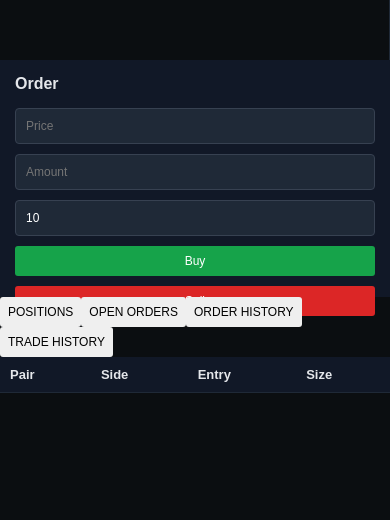
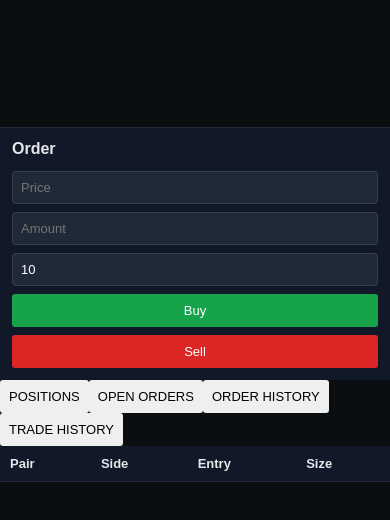
Before and after one commit to BlesUstetu/THELION-Futures, a React (Vite) app: page / in a window 390 px wide. Shown: the part 294-814 px from the top of the page. Built offline with nearby package versions, Linux system fonts and the light colour scheme.

Commit message:
Update styles.css

```diff
--- a/src/styles.css
+++ b/src/styles.css
@@ -1,7 +1,8 @@
-/* =========================
-THELION EXCHANGE TERMINAL
-Complete Trading UI Style
-========================= */
+/* =================================
+THELION EXCHANGE TERMINAL UI
+Full Trading Layout
+Desktop + Mobile Responsive
+================================= */
 
 *{
 margin:0;
@@ -17,9 +18,9 @@ height:100vh;
 overflow:hidden;
 }
 
-/* =========================
-APP LAYOUT
-========================= */
+/* =================================
+APP CONTAINER
+================================= */
 
 .app{
 display:flex;
@@ -28,26 +29,21 @@ height:100vh;
 width:100%;
 }
 
-/* =========================
-TOP TERMINAL
-Chart + Order Panel
-========================= */
+/* =================================
+TOP TERMINAL (Chart + Order)
+================================= */
 
 .top{
 
 display:grid;
-
 grid-template-columns:2fr 1fr;
-
 height:70vh;
-
-background:#0b0e11;
 
 }
 
-/* =========================
+/* =================================
 CHART
-========================= */
+================================= */
 
 .chart{
 
@@ -63,19 +59,18 @@ border-right:1px solid #1f2937;
 
 }
 
-/* tradingview container */
+/* TradingView container */
 
 #tradingview_chart{
 
 width:100%;
-
 height:100%;
 
 }
 
-/* =========================
+/* =================================
 ORDER PANEL
-========================= */
+================================= */
 
 .order{
 
@@ -84,7 +79,6 @@ background:#111827;
 padding:15px;
 
 display:flex;
-
 flex-direction:column;
 
 }
@@ -92,9 +86,7 @@ flex-direction:column;
 .order-panel{
 
 display:flex;
-
 flex-direction:column;
-
 gap:10px;
 
 }
@@ -102,7 +94,6 @@ gap:10px;
 .order-panel h3{
 
 font-size:16px;
-
 margin-bottom:5px;
 
 }
@@ -145,10 +136,11 @@ transition:0.2s;
 
 }
 
+/* BUY */
+
 .buy{
 
 background:#16a34a;
-
 color:white;
 
 }
@@ -159,10 +151,11 @@ background:#15803d;
 
 }
 
+/* SELL */
+
 .sell{
 
 background:#dc2626;
-
 color:white;
 
 }
@@ -173,37 +166,34 @@ background:#b91c1c;
 
 }
 
-/* =========================
+/* =================================
 BOTTOM TERMINAL
-========================= */
+================================= */
 
 .bottom-tabs{
+
+display:flex;
+flex-direction:column;
 
 height:30vh;
 
 background:#0b0e11;
 
-display:flex;
-
-flex-direction:column;
+border-top:1px solid #1f2937;
 
 }
 
-/* =========================
+/* =================================
 TAB BUTTONS
-========================= */
+================================= */
 
 .tab-buttons{
 
 display:flex;
 
-gap:10px;
+gap:8px;
 
 padding:8px;
-
-border-top:1px solid #1f2937;
-
-border-bottom:1px solid #1f2937;
 
 background:#0b0e11;
 
@@ -217,6 +207,8 @@ background:#1f2937;
 
 color:#d1d5db;
 
+font-size:12px;
+
 }
 
 .tab-buttons button:hover{
@@ -225,9 +217,9 @@ background:#374151;
 
 }
 
-/* =========================
-TABLES
-========================= */
+/* =================================
+TABLE
+================================= */
 
 .table-container{
 
@@ -271,14 +263,13 @@ border-bottom:1px solid #1f2937;
 
 }
 
-/* =========================
+/* =================================
 SCROLLBAR
-========================= */
+================================= */
 
 ::-webkit-scrollbar{
 
 width:6px;
-
 height:6px;
 
 }
@@ -286,24 +277,60 @@ height:6px;
 ::-webkit-scrollbar-thumb{
 
 background:#374151;
-
 border-radius:10px;
 
 }
 
-/* =========================
-MOBILE
-========================= */
+/* =================================
+TABLE EMPTY STATE
+================================= */
 
-@media(max-width:900px){
+tbody tr{
+
+height:40px;
+
+}
+
+/* =================================
+MOBILE RESPONSIVE
+Order Panel Pindah ke Bawah Chart
+================================= */
+
+@media (max-width:900px){
 
 .top{
 
-grid-template-columns:1fr;
+display:flex;
+flex-direction:column;
 
-grid-template-rows:60% 40%;
+height:auto;
 
 }
+
+/* chart */
+
+.chart{
+
+width:100%;
+height:55vh;
+
+border-right:none;
+
+border-bottom:1px solid #1f2937;
+
+}
+
+/* order panel */
+
+.order{
+
+width:100%;
+
+padding:12px;
+
+}
+
+/* bottom terminal */
 
 .bottom-tabs{
 
@@ -311,26 +338,51 @@ height:40vh;
 
 }
 
-}
-
-/* =========================
-SMALL MOBILE
-========================= */
-
-@media(max-width:600px){
+/* input mobile */
 
 .order-panel input{
 
-font-size:12px;
+font-size:13px;
+padding:8px;
 
 }
 
 button{
 
-font-size:12px;
-
-padding:8px;
+font-size:13px;
 
 }
 
 }
+
+/* =================================
+SMALL MOBILE
+================================= */
+
+@media (max-width:600px){
+
+.chart{
+
+height:50vh;
+
+}
+
+.bottom-tabs{
+
+height:45vh;
+
+}
+
+.order-panel{
+
+gap:8px;
+
+}
+
+button{
+
+padding:9px;
+
+}
+
+}
```
